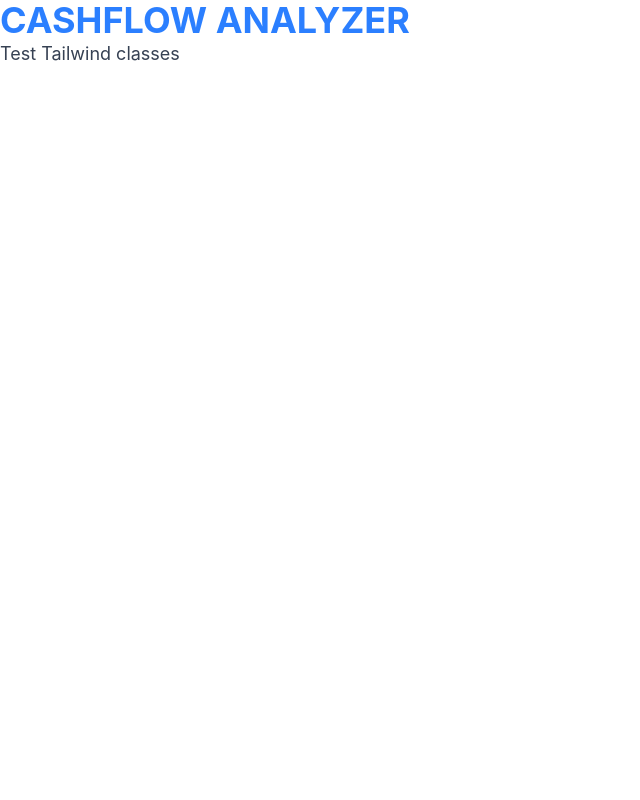
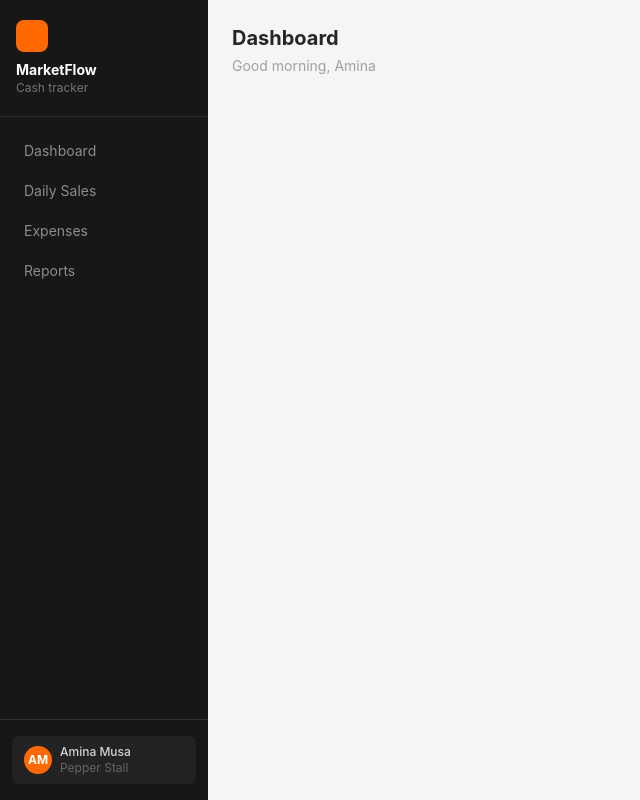
Before and after one commit to bimpeopoju/cashflow_analyzer, a React (Vite) app in the folder cashflow_frontend/: page / in a window 1280 px wide. Shown: the whole page, without its empty margins (0-640 px from the left). Built offline with nearby package versions, Linux system fonts and the light colour scheme.

Commit message:
Create Sidebar Component

```diff
--- a/cashflow_frontend/src/App.tsx
+++ b/cashflow_frontend/src/App.tsx
@@ -1,12 +1,18 @@
-import './index.css'
+// src/App.tsx
+import Sidebar from './components/Sidebar'
 
-function App() {
+export default function App() {
   return (
-    <>
-      <h1 className="text-4xl font-bold text-blue-500">CASHFLOW ANALYZER</h1>
-      <p className="text-lg text-gray-700">Test Tailwind classes</p>
-    </>
+    <div className="flex h-screen bg-stone-100">
+
+      <Sidebar />
+
+      {/* Main content area — placeholder for now */}
+      <main className="flex-1 p-6">
+        <h1 className="text-xl font-bold text-neutral-800">Dashboard</h1>
+        <p className="text-sm text-neutral-400 mt-1">Good morning, Amina</p>
+      </main>
+
+    </div>
   )
 }
-
-export default App;
--- /dev/null
+++ b/cashflow_frontend/src/components/Sidebar.tsx
@@ -0,0 +1,54 @@
+// src/components/Sidebar.tsx
+
+interface NavItem {
+  label: string
+  href: string
+}
+
+const navItems: NavItem[] = [
+  { label: 'Dashboard', href: '#' },
+  { label: 'Daily Sales', href: '#' },
+  { label: 'Expenses',   href: '#' },
+  { label: 'Reports',    href: '#' },
+]
+
+export default function Sidebar() {
+  return (
+    <aside className="w-52 h-screen bg-neutral-900 flex flex-col">
+
+      {/* Logo */}
+      <div className="px-4 py-5 border-b border-white/10">
+        <div className="w-8 h-8 bg-orange-500 rounded-lg mb-2" />
+        <p className="text-white font-bold text-sm">MarketFlow</p>
+        <p className="text-white/40 text-xs">Cash tracker</p>
+      </div>
+
+      {/* Nav links */}
+      <nav className="flex-1 px-3 py-4 flex flex-col gap-1">
+        {navItems.map((item) => (
+
+           <a key={item.label}
+            href={item.href}
+            className="px-3 py-2 rounded-lg text-sm text-white/50 hover:bg-white/10 hover:text-white transition-colors"
+          >
+            {item.label}
+          </a>
+        ))}
+      </nav>
+
+      {/* User footer */}
+      <div className="px-3 py-4 border-t border-white/10">
+        <div className="flex items-center gap-2 bg-white/5 rounded-lg px-3 py-2">
+          <div className="w-7 h-7 rounded-full bg-orange-500 flex items-center justify-center text-white text-xs font-bold">
+            AM
+          </div>
+          <div>
+            <p className="text-white/80 text-xs font-medium">Amina Musa</p>
+            <p className="text-white/30 text-xs">Pepper Stall</p>
+          </div>
+        </div>
+      </div>
+
+    </aside>
+  )
+}
```
